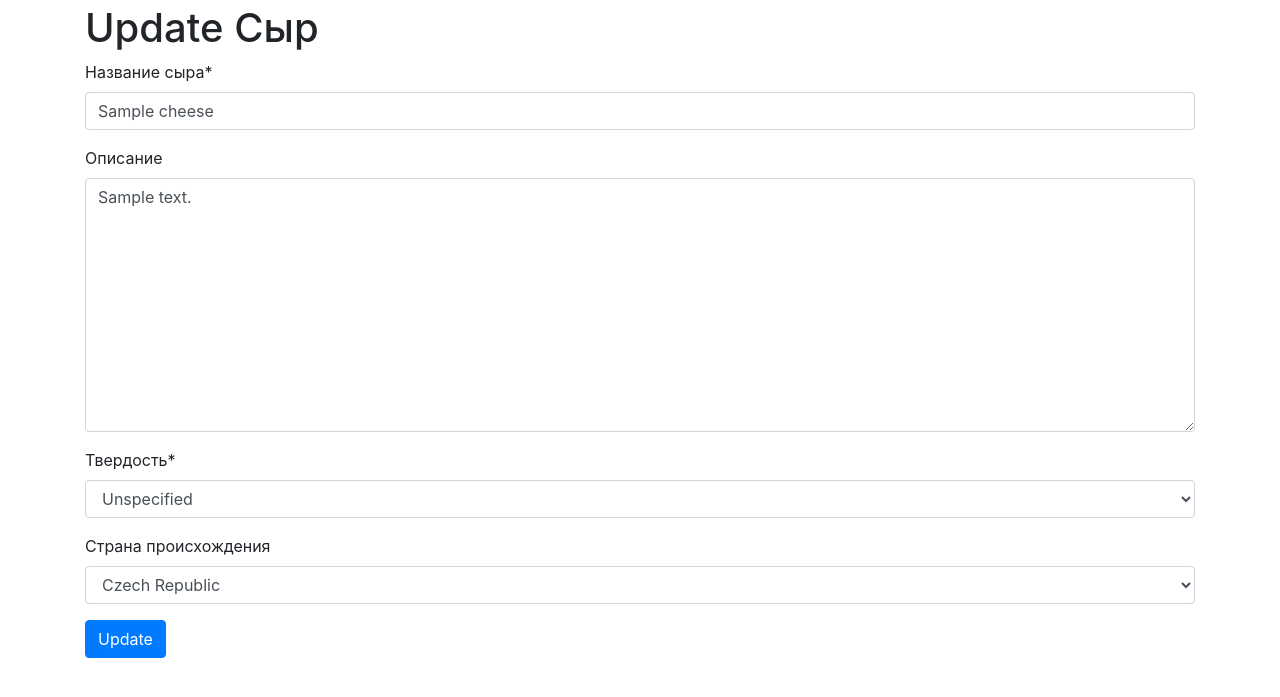
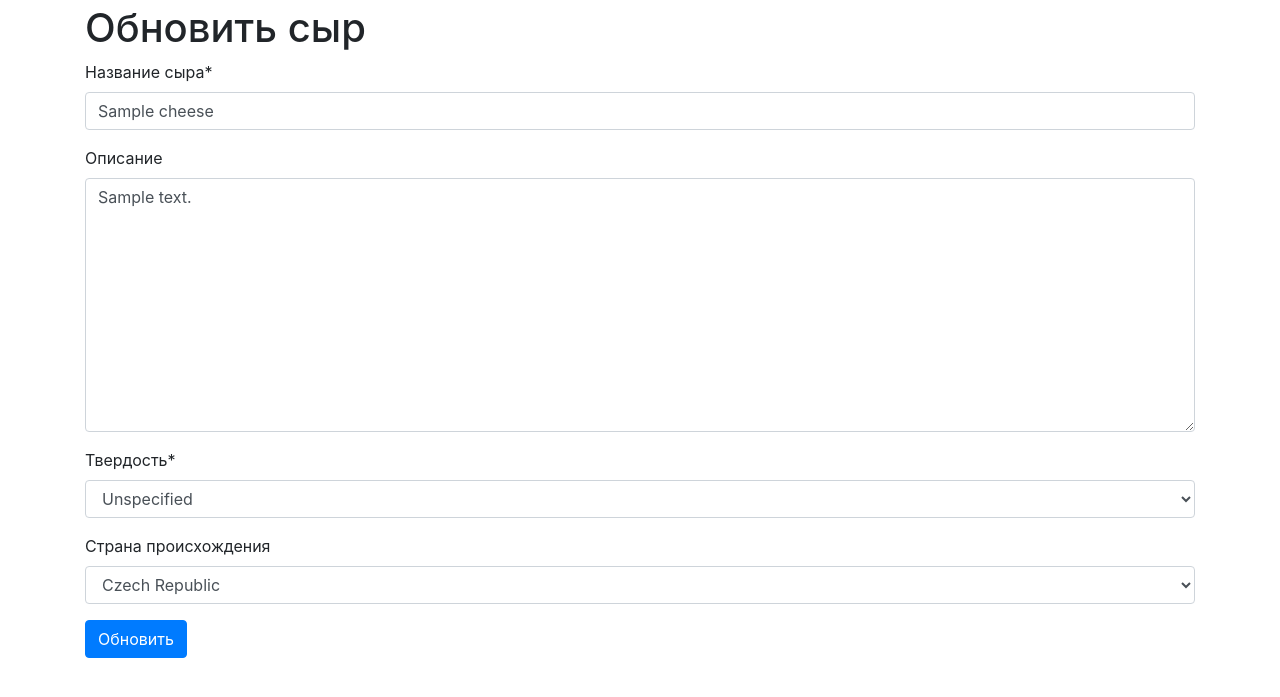
Before and after one commit to kirillsaf/django-crash-starter, a Django app: a page that uses everycheese/templates/cheeses/cheese_form.html in a window 1280 px wide. Shown: the part 56-753 px from the top of the page. Run offline with Django 3.2, Linux system fonts and the light colour scheme; a user stored in the database is signed in; tables that the repository leaves empty hold one stand-in row (values such as "Sample post"); some libraries are stand-ins or nearby versions.

Commit message:
Проверьте формы сыра и обновив представление

```diff
--- a/everycheese/cheeses/models.py
+++ b/everycheese/cheeses/models.py
@@ -28,5 +28,5 @@ class Cheese(TimeStampedModel):
         return self.name
 
     def get_absolute_url(self):
-        """Return absolute URL to the Cheese Detail page."""
+        """Вернуть абсолютный URL-адрес на страницу сведений о сыре."""
         return reverse('cheeses:detail', kwargs={"slug": self.slug})
--- a/everycheese/cheeses/views.py
+++ b/everycheese/cheeses/views.py
@@ -1,15 +1,11 @@
-#from django.shortcuts import render
-
-from django.views.generic import ListView, DetailView
 from .models import Cheese
-from django.views.generic import CreateView
 from django.contrib.auth.mixins import LoginRequiredMixin
 from django.views.generic import (
-        ListView,
-        DetailView,
-        CreateView,
-        UpdateView
-    )
+    ListView,
+    DetailView,
+    CreateView,
+    UpdateView
+)
 
 class CheeseListView(ListView):
     model = Cheese
@@ -27,10 +23,5 @@ class CheeseCreateView(LoginRequiredMixin, CreateView):
 
 class CheeseUpdateView(LoginRequiredMixin, UpdateView):
     model = Cheese
-    fields = [
-        'name',
-        'description',
-        'firmness',
-        'country_of_origin'
-    ]
-    action = "Update"
+    fields = ['name', 'description', 'firmness', 'country_of_origin']
+    action = "Обновить"
--- a/everycheese/templates/cheeses/cheese_form.html
+++ b/everycheese/templates/cheeses/cheese_form.html
@@ -1,11 +1,11 @@
 {% extends "base.html" %}
 {% load crispy_forms_tags %}
 
-{% block title %}{{ view.action|default:"Добавить" }} Сыр{% endblock title %}
+{% block title %}{{ view.action|default:"Добавить" }} cыр{% endblock title %}
 
 {% block content %}
 {% with action=view.action|default:"Добавить" %}
-    <h1>{{ action }} Сыр</h1>
+    <h1>{{ action }} cыр</h1>
 <form method="post" action=".">
     {% csrf_token %}
     {{ form|crispy }}
```
Also changed, not shown: everycheese/cheeses/tests/factories.py (+4 -0 lines), everycheese/cheeses/tests/test_views.py (+42 -3 lines).
